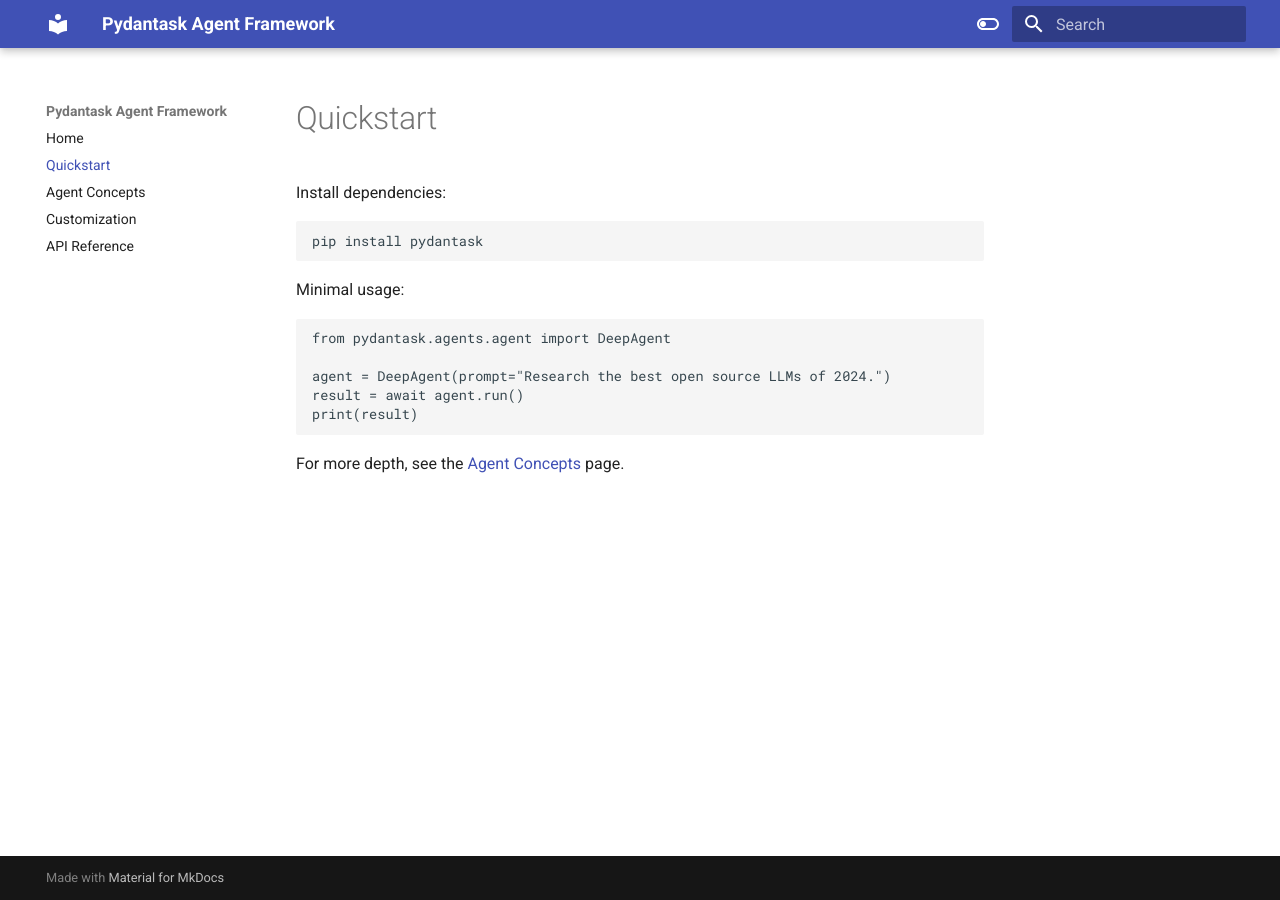
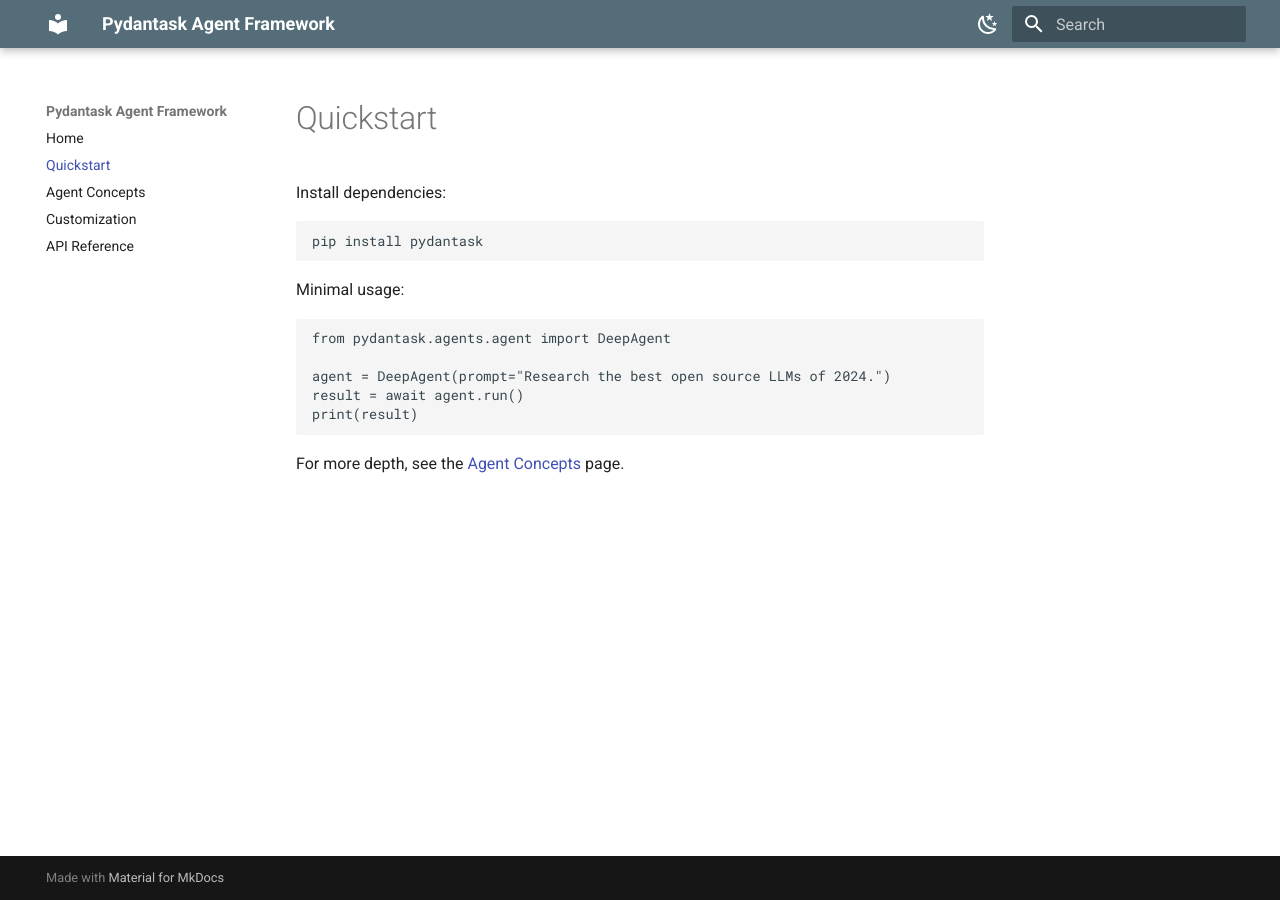
Before and after one commit to GeorgeDittmar/pydantask, an MkDocs documentation site: the page built from docs/quickstart.md, in a window 1280 px wide. Built offline with MkDocs 1.6.1 and Material for MkDocs 9.7.7, drawn with Linux system fonts in a browser that asks for light colours.

Commit message:
redoing doc page

```diff
--- a/mkdocs.yml
+++ b/mkdocs.yml
@@ -6,20 +6,30 @@ nav:
   - Customization: customization.md
   - API Reference: api.md
 
+# theme:
+#   name: material
+#   palette:
+#     - scheme: default
+#       primary: indigo
+#       accent: indigo
+#     - scheme: slate
+#       primary: black
+#       accent: black
+
 theme:
   name: material
   palette:
-    - scheme: default
-      primary: indigo
-      accent: indigo
+    - scheme: default        # light mode
+      primary: blue grey     # calm, professional neutral
+      accent: teal           # clear but not loud accent
       toggle:
-        icon: material/toggle-switch-off-outline
+        icon: material/weather-night
         name: Switch to dark mode
-    - scheme: slate
-      primary: indigo
-      accent: indigo
+    - scheme: slate          # dark mode
+      primary: blue grey
+      accent: teal
       toggle:
-        icon: material/toggle-switch
+        icon: material/weather-sunny
         name: Switch to light mode
 
 plugins:
```
Also changed, not shown: docs/index.md (+6 -2 lines).
